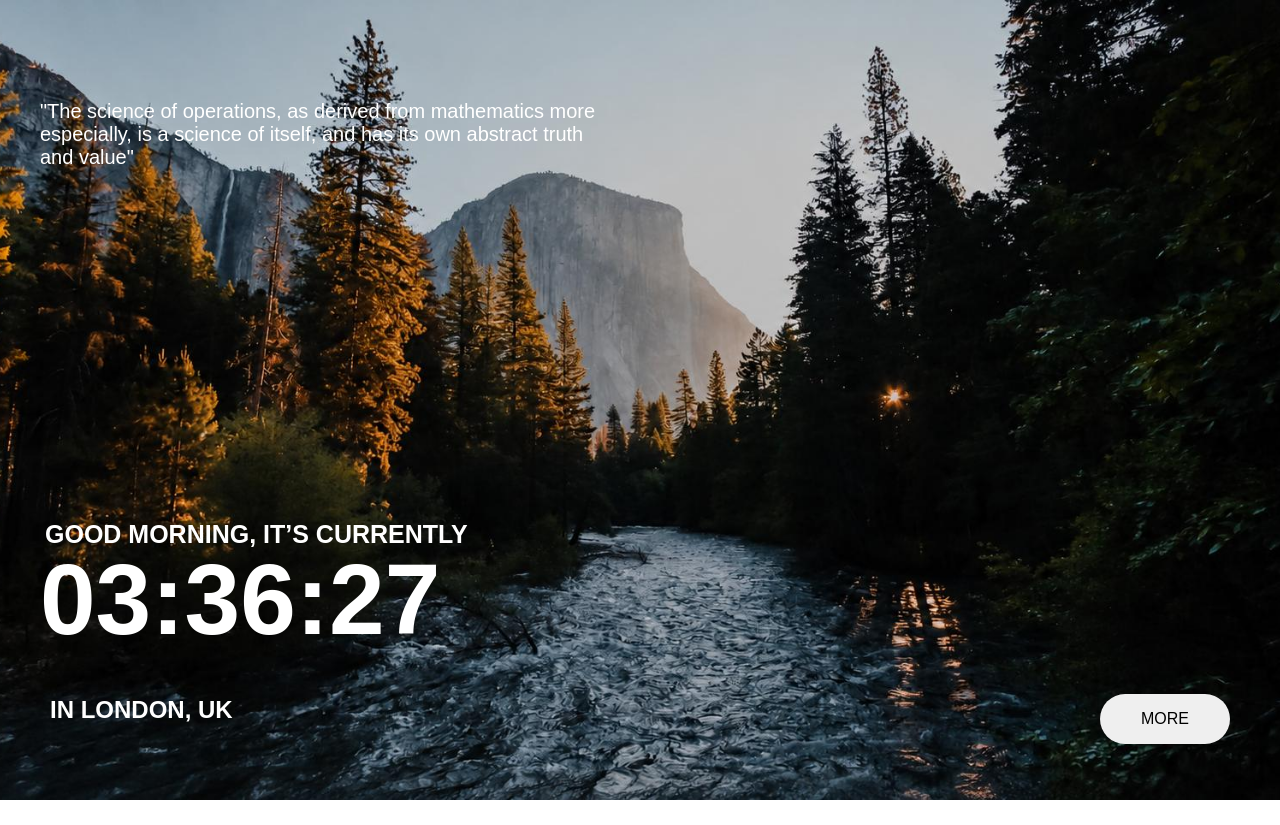
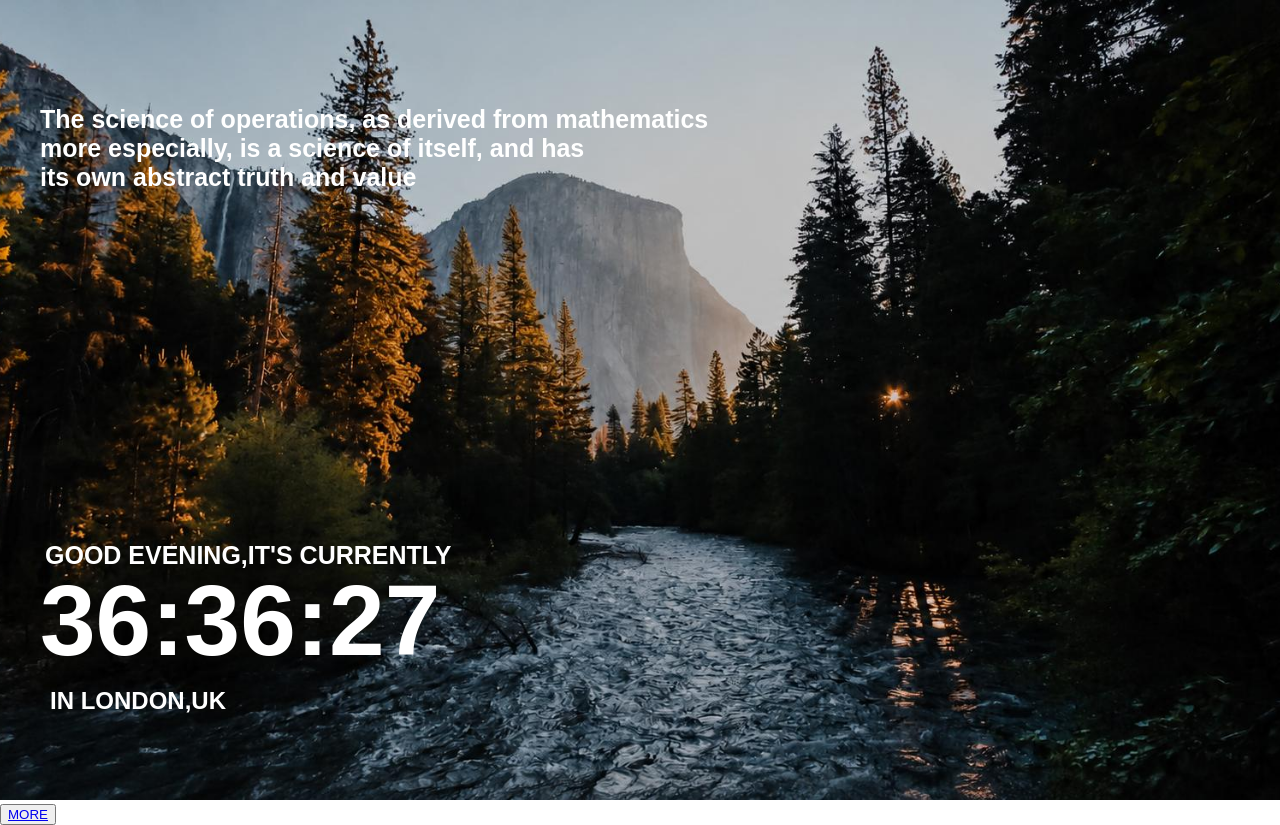
Before and after one commit to bayanmierkhan-wq/clock, a plain HTML site: page index.html in a window 1280 px wide. Before the commit the page ends 804 px from the top, so only its background shows below. Drawn offline with Linux system fonts and the light colour scheme.

Commit message:
first commit

```diff
--- a/index.html
+++ b/index.html
@@ -3,135 +3,98 @@
 <head>
     <meta charset="UTF-8">
     <meta name="viewport" content="width=device-width, initial-scale=1.0">
-    <title>Clock App</title>
-
+    <title>Document</title>
     <style>
         body{
-            font-family: Arial, Helvetica, sans-serif;
+            overflow: hidden;
             margin: 0;
-            overflow: hidden;
         }
-
-        .container{
-            position: relative;
-        }
-
         img{
             width: 100%;
             height: 100vh;
             object-fit: cover;
         }
-
+        .container{
+            position: relative;
+        }
         p{
+            position: absolute;
             color: white;
-            position: absolute;
             top: 80px;
             left: 40px;
-            font-size: 20px;
+            font-family: Arial, Helvetica, sans-serif;
+            font-weight: bold;
+            font-size: 25px;
         }
-
         h3{
             color: white;
             position: absolute;
             bottom: 230px;
             left: 45px;
             font-size: 25px;
+            font-family: Arial, Helvetica, sans-serif;
         }
-
         h1{
             color: white;
             font-size: 100px;
             position: absolute;
             bottom: 80px;
             left: 40px;
+            font-family: Arial, Helvetica, sans-serif;
         }
-
         h2{
             color: white;
             position: absolute;
-            bottom: 60px;
+            font-family: Arial, Helvetica, sans-serif;
+            bottom: 90px;
             left: 50px;
-        }
-
-        button{
-            width: 130px;
-            height: 50px;
-            border-radius: 35px;
-            border: none;
-            cursor: pointer;
-            position: absolute;
-            right: 50px;
-            bottom: 60px;
-            font-size: 16px;
-        }
-
-        a{
-            text-decoration: none;
-            color: black;
         }
     </style>
 </head>
-
 <body>
-
     <div class="container">
-
         <img src="photo.jpg" alt="">
 
-        <p>
-            "The science of operations, as derived from mathematics more <br>
-            especially, is a science of itself, and has its own abstract truth <br>
-            and value"
-        </p>
+        <p>The science of operations, as derived from mathematics<br>
+        more especially, is a science of itself, and has<br>
+        its own abstract truth and value</p>
 
         <h3 id="greeting">GOOD MORNING</h3>
-
         <h1 id="clock">00:00:00</h1>
-
-        <h2>IN LONDON, UK</h2>
+        <h2>IN LONDON,UK</h2>
 
         <button>
             <a href="http://127.0.0.1:5500/index1.html">MORE</a>
         </button>
-
     </div>
 
     <script>
-
         function updateClock() {
-
             let now = new Date();
 
             let hours = now.getHours();
             let minutes = now.getMinutes();
             let seconds = now.getSeconds();
-            hours = hours < 10 ? "0" + hours : hours;
-            minutes = minutes < 10 ? "0" + minutes : minutes;
-            seconds = seconds < 10 ? "0" + seconds : seconds;
+            hours = minutes < 10 ? "0" + minutes:minutes;
+            seconds = seconds < 10 ? "0" + seconds:seconds;
 
-            document.getElementById("clock").innerHTML =
-                hours + ":" + minutes + ":" + seconds ;
-
+            document.getElementById('clock').innerHTML =
+            hours + ":" + minutes + ":" + seconds;
             let greeting = "";
 
-            if(hours < 12){
-                greeting = " GOOD MORNING, IT’S CURRENTLY";
+            if (hours < 12){
+                greeting = "GOOD MORNING,IT'S CURRENTLY";
             }
             else if(hours < 18){
-                greeting = " GOOD AFTERNOON, IT’S CURRENTLY";
+                greeting = "GOOD AFTERNOON,IT;S CURRENTLY";
             }
             else{
-                greeting = " GOOD EVENING, IT’S CURRENTLY";
+                greeting = "GOOD EVENING,IT'S CURRENTLY";
             }
-
             document.getElementById("greeting").innerHTML = greeting;
         }
-
-        setInterval(updateClock, 1000);
-
+        setInterval(updateClock,1000);
         updateClock();
-
     </script>
-
 </body>
 </html>
```
